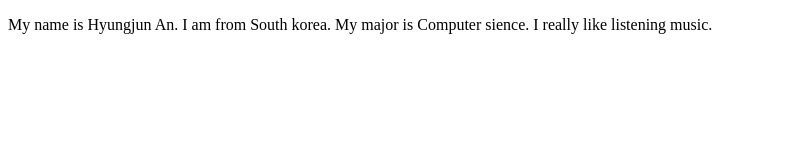
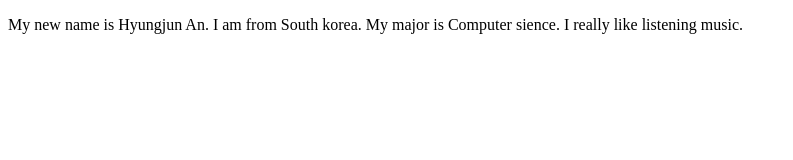
Before and after one commit to anteng2/cs313-check, a plain HTML site: page index.html in a window 1280 px wide. Shown: the whole page, without its empty margins (0-793 px from the left). Drawn offline with Linux system fonts and the light colour scheme.

Commit message:
Update index.html

```diff
--- a/index.html
+++ b/index.html
@@ -7,6 +7,6 @@
 
 <body>
 
-		<p>My name is Hyungjun An. I am from South korea. My major is Computer sience. I really like listening music.</p>
+		<p>My new name is Hyungjun An. I am from South korea. My major is Computer sience. I really like listening music.</p>
 
 </html>
```
